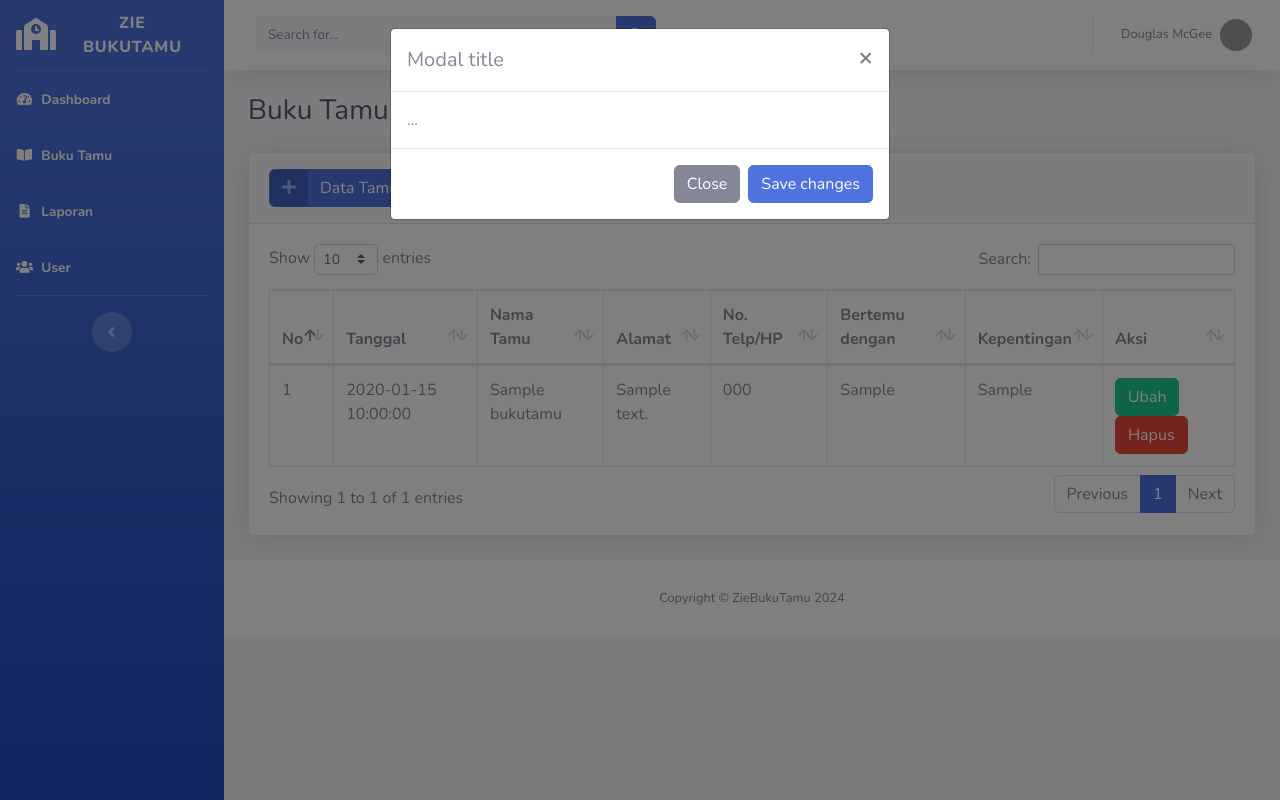
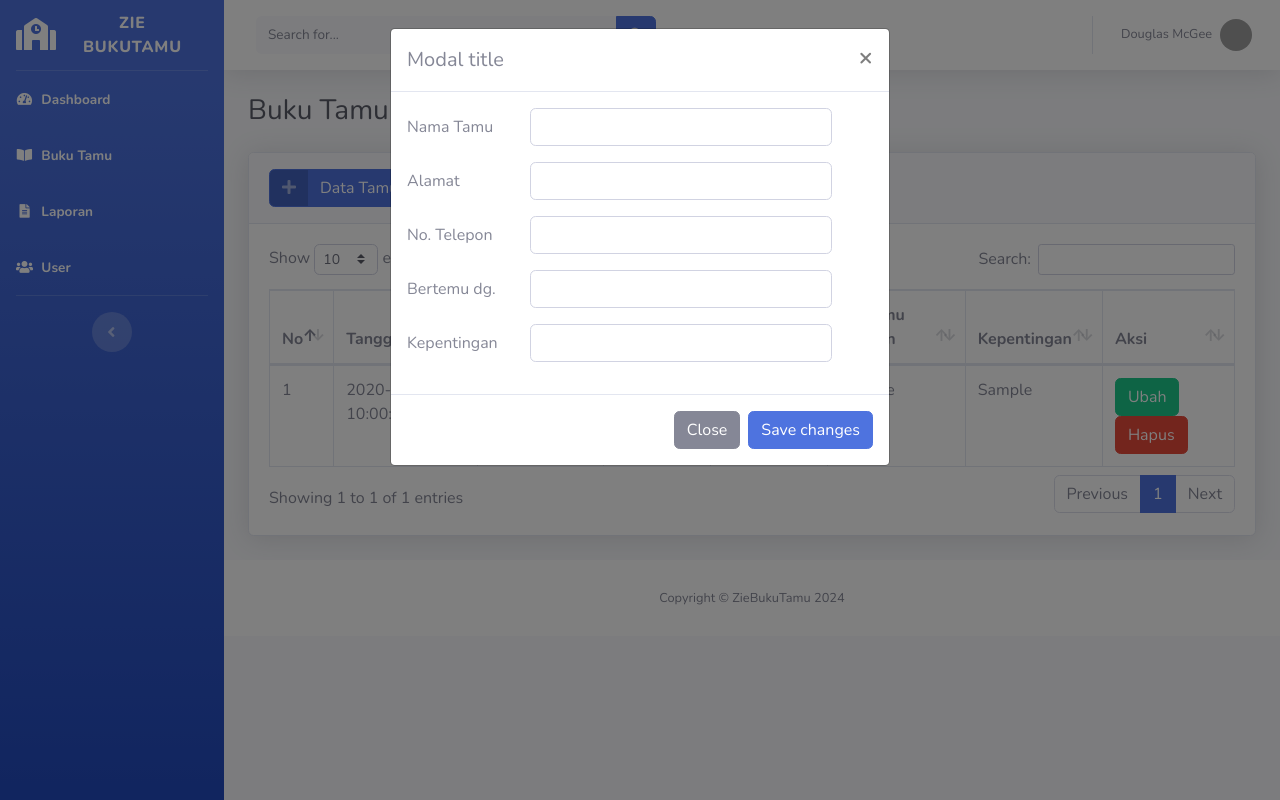
Before and after one commit to itsszee/ZieBukuTamu, a PHP site: page /buku-tamu.php in a window 1280 px wide, after a click on "Data Tamu". Run offline with PHP 8.4, Linux system fonts and the light colour scheme; tables that the repository leaves empty or names only in its code hold one stand-in row (values such as "Sample post"); grey boxes are pictures that could not be loaded.

Commit message:
"menambahkan modal dan fitur tambah data tamu'

```diff
--- a/buku-tamu.php
+++ b/buku-tamu.php
@@ -16,6 +16,25 @@
 
     <!-- Page Heading -->
     <h1 class="h3 mb-4 text-gray-800">Buku Tamu</h1>
+
+    <?php
+
+    if (isset($_POST['simpan'])) {
+        if (tambah_tamu($_POST) > 0) {
+    ?>
+            <div class="alert alert-success" role="alert">
+                Data Berhasil disimpan!
+            </div>
+        <?php
+        } else {
+        ?>
+            <div class="alert alert-danger" role="alert">
+                Data gagal disimpan!
+            </div>
+    <?php
+        }
+    }
+    ?>
 
     <!-- DataTales Example -->
     <div class="card shadow mb-4">
@@ -51,7 +70,7 @@
                         $no = 1;
                         // query untuk memanggil semua data daru tabel buku_tamu
                         $buku_tamu = query("SELECT * FROM bukutamu");
-                        foreach($buku_tamu as $tamu) : ?>
+                        foreach ($buku_tamu as $tamu) : ?>
 
                             <tr>
                                 <td><?= $no++; ?></td>
@@ -62,7 +81,8 @@
                                 <td><?= $tamu['bertemu'] ?></td>
                                 <td><?= $tamu['kepentingan'] ?></td>
                                 <td><button class="btn btn-success">Ubah</button>
-                            <button class="btn btn-danger">Hapus</button></td>
+                                    <button class="btn btn-danger">Hapus</button>
+                                </td>
                             </tr>
                         <?php endforeach; ?>
                     </tbody>
@@ -73,6 +93,18 @@
 
 </div>
 <!-- /.container-fluid -->
+
+<?php
+$query = mysqli_query($koneksi, "SELECT max(id_tamu) as kodeTerbesar From bukutamu");
+$data = mysqli_fetch_array($query);
+$kodeTamu = $data['kodeTerbesar'];
+
+$urutan = (int) substr($kodeTamu, 2, 3);
+$urutan++;
+
+$huruf = "zt";
+$kodeTamu = $huruf . sprintf("%03s", $urutan)
+?>
 
 
 
@@ -87,12 +119,44 @@
                 </button>
             </div>
             <div class="modal-body">
-        ...
+                <form method="post" action="">
+                    <input type="hidden" name="id_tamu" id="id_tamu" value="<?= $kodeTamu ?>">
+                    <div class="form-group row">
+                        <label for="nama_tamu" class="col-sm-3 col-form-label">Nama Tamu</label>
+                        <div class="col-sm-8">
+                            <input type="text" class="form-control" name="nama_tamu" id="nama_tamu">
+                        </div>
+                    </div>
+                    <div class="form-group row">
+                        <label for="alamat" class="col-sm-3 col-form-label">Alamat</label>
+                        <div class="col-sm-8">
+                            <input type="text" class="form-control" name="alamat" id="alamat">
+                        </div>
+                    </div>
+                    <div class="form-group row">
+                        <label for="no_hp" class="col-sm-3 col-form-label">No. Telepon</label>
+                        <div class="col-sm-8">
+                            <input type="text" class="form-control" name="no_hp" id="no_hp">
+                        </div>
+                    </div>
+                    <div class="form-group row">
+                        <label for="bertemu" class="col-sm-3 col-form-label">Bertemu dg.</label>
+                        <div class="col-sm-8">
+                            <input type="text" class="form-control" name="bertemu" id="bertemu">
+                        </div>
+                    </div>
+                    <div class="form-group row">
+                        <label for="kepentingan" class="col-sm-3 col-form-label">Kepentingan</label>
+                        <div class="col-sm-8">
+                            <input type="text" class="form-control" name="kepentingan" id="kepentingan">
+                        </div>
+                    </div>
             </div>
             <div class="modal-footer">
                 <button type="button" class="btn btn-secondary" data-dismiss="modal">Close</button>
-        <button type="button" class="btn btn-primary">Save changes</button>
+                <button type="submit" class="btn btn-primary" name="simpan">Save changes</button>
             </div>
+            </form>
         </div>
     </div>
 </div>
--- a/function.php
+++ b/function.php
@@ -3,7 +3,8 @@
 require_once('koneksi.php');
 
 // membuat query ke / dari database
-function query($query) {
+function query($query)
+{
     global $koneksi;
     $result = mysqli_query($koneksi, $query);
     $rows = [];
@@ -12,4 +13,24 @@ function query($query) {
     }
     return $rows;
 }
-?>
+
+function tambah_tamu($data)
+{
+
+    global $koneksi;
+
+
+    $id_tamu        = htmlspecialchars($data["id_tamu"]);
+    $tanggal        = date("Y-m-d");
+    $nama_tamu      = htmlspecialchars($data["nama_tamu"]);
+    $alamat         = htmlspecialchars($data["alamat"]);
+    $no_hp          = htmlspecialchars($data["no_hp"]);
+    $bertemu        = htmlspecialchars($data["bertemu"]);
+    $kepentingan    = htmlspecialchars($data["kepentingan"]);
+
+    $query = "INSERT INTO bukutamu VALUES ('$id_tamu','$tanggal','$nama_tamu','$alamat','$no_hp','$bertemu','$kepentingan')";
+
+    mysqli_query($koneksi, $query);
+
+    return mysqli_affected_rows($koneksi);
+}
--- a/templates/footer.php
+++ b/templates/footer.php
@@ -55,6 +55,17 @@
 
 <!-- Page level custom scripts -->
 <script src="assets/js/demo/datatables-demo.js"></script>
+
+<script>
+    $(document).ready(function() {
+        window.setTimeout(function() {
+            $(".alert").fadeTo(500, 0).slideUp(500, function() {
+                $(this).remove;
+            });
+        }, 4000);
+    });
+</script>
+
 </body>
 
 </html>
```
Lines whose indentation alone changed are shown as unchanged.
